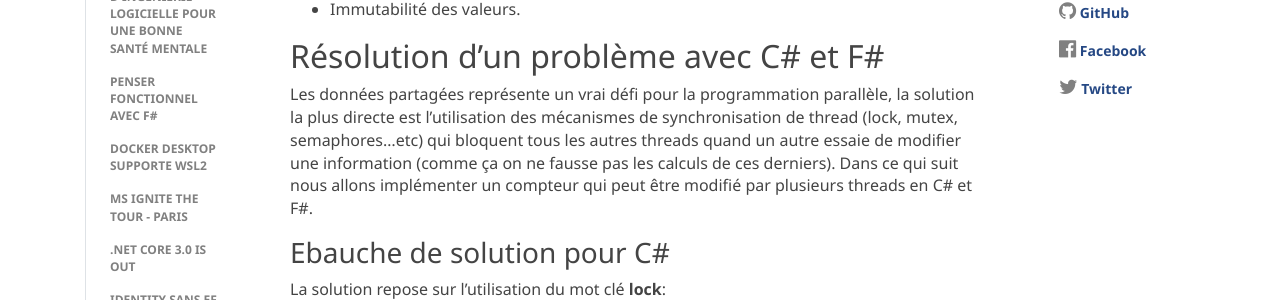
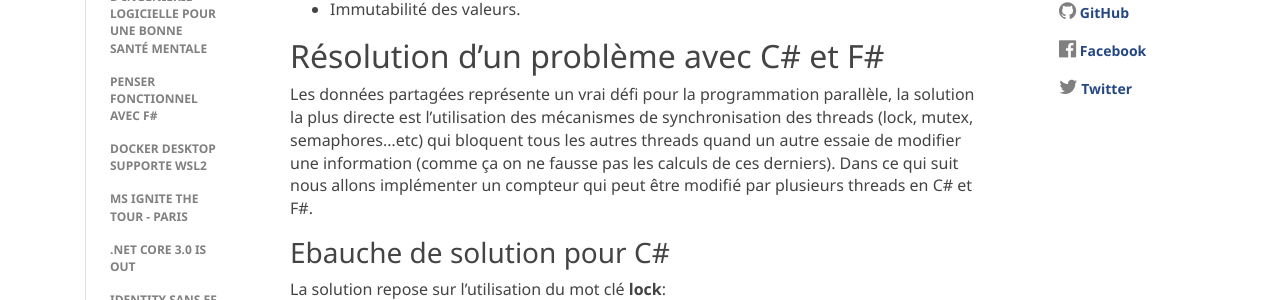
Before and after one commit to neosys-opentech/blog, a Jekyll site: the page built from _posts/2020-01-08-fsharply.md, in a window 1280 px wide and 900 px high, scrolled down 1656 px. Shown: the part 177-477 px from the top of the window. Built offline with Jekyll 4.4.1, drawn with Linux system fonts in a browser that asks for light colours; nearby versions of some CDN libraries; emoji names are drawn with the system emoji font.

Commit message:
+ typos on fsharp blog

```diff
--- a/_posts/2020-01-08-fsharply.md
+++ b/_posts/2020-01-08-fsharply.md
@@ -43,7 +43,7 @@ Commençons par rappeler les principaux paradigmes de programmation:
 
 ## Résolution d'un problème avec C# et F#
 
-Les données partagées représente un vrai défi pour la programmation parallèle, la solution la plus directe est l'utilisation des mécanismes de synchronisation de thread (lock, mutex, semaphores...etc) qui bloquent tous les autres threads quand un autre essaie de modifier une information (comme ça on ne fausse pas les calculs de ces derniers). Dans ce qui suit nous allons implémenter un compteur qui peut être modifié par plusieurs threads en C# et F#.
+Les données partagées représente un vrai défi pour la programmation parallèle, la solution la plus directe est l'utilisation des mécanismes de synchronisation des threads (lock, mutex, semaphores...etc) qui bloquent tous les autres threads quand un autre essaie de modifier une information (comme ça on ne fausse pas les calculs de ces derniers). Dans ce qui suit nous allons implémenter un compteur qui peut être modifié par plusieurs threads en C# et F#.
 
 ### Ebauche de solution pour C#
 
```
